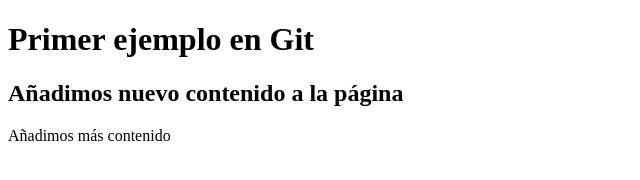
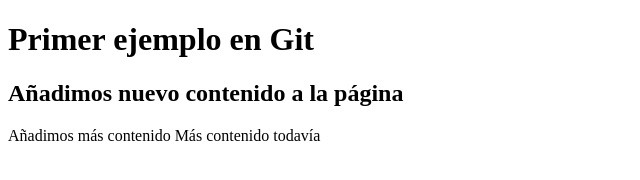
Before and after one commit to jmateutic/EjemploEntornos2, a plain HTML site: page index.html in a window 1280 px wide. Shown: the whole page, without its empty margins (0-640 px from the left). Drawn offline with Linux system fonts and the light colour scheme.

Commit message:
Tercer commit

```diff
--- a/index.html
+++ b/index.html
@@ -10,5 +10,7 @@
     <h2> Añadimos nuevo contenido a la página </h2>
 
     Añadimos más contenido
+
+    Más contenido todavía
   </body>
 </html>
```
